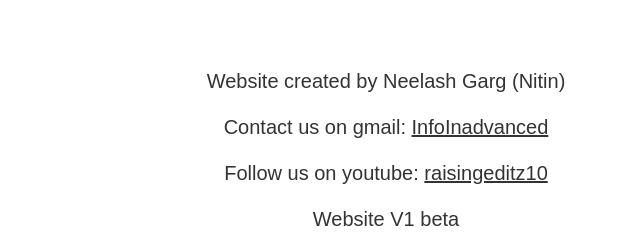
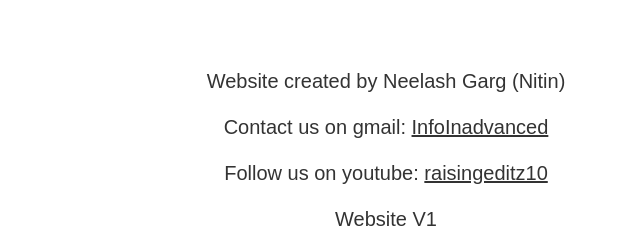
Before and after one commit to NATURO7x/Information-In-Advance, a plain HTML site: page index.html in a window 1280 px wide. Shown: the part 2258-2506 px from the top of the page, 254-894 px from the left. Drawn offline with Linux system fonts and the light colour scheme.

Commit message:
Update index.html

```diff
--- a/index.html
+++ b/index.html
@@ -131,7 +131,7 @@ Reports</p>
 Contact us on gmail:
     <a href="mailto:info.in.advanced@gmail.com">InfoInadvanced</a><br><br>
 Follow us on youtube: <a href="https://youtube.com/@raisingeditz10">raisingeditz10</a><br><br>
-Website V1 beta
+Website V1
               </p>
 	  </div>
        </body>
```
